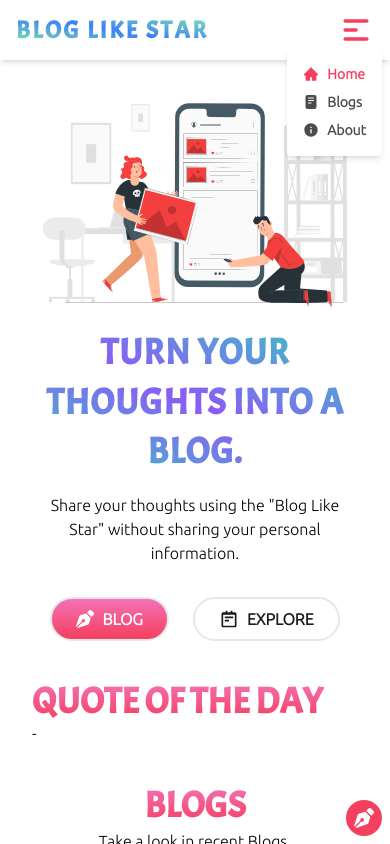
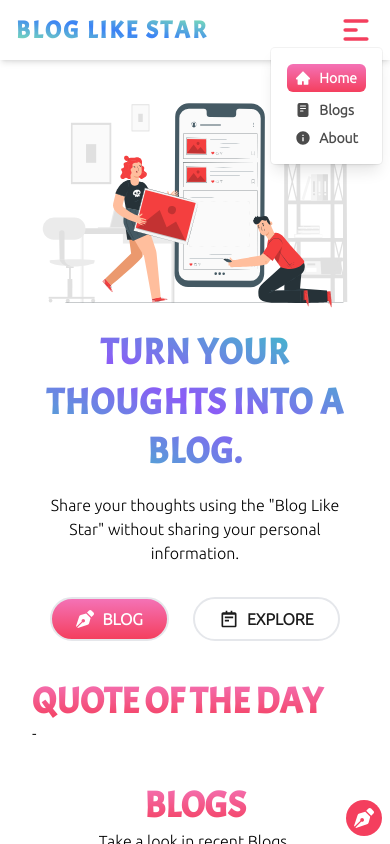
Before and after one commit to atultrp/blog-like-star, a Next.js app: page / in a window 390 px wide. Both pictures are taken after a click on the icon 356 px from the left and 30 px from the top of the page. Shown: the top 844 px of the page. Built offline with nearby package versions, Linux system fonts and the light colour scheme; no server answers; the database is empty.

Commit message:
header ui fixes

```diff
--- a/src/components/Layout/Header.js
+++ b/src/components/Layout/Header.js
@@ -51,23 +51,23 @@ const Header = () => {
           <Link href={"/"} >
             <h1 className="text-2xl font-bold uppercase cursor-pointer items-center custom-font tracking-widest text-transparent bg-clip-text bg-gradient-to-tr from-green-300 via-blue-500 to-green-300">Blog Like Star</h1>
           </Link>
-          <HiMenuAlt1 className="text-4xl text-rose-500" onClick={() => { modal ? setModal(false) : setModal(true) }} />
+          <HiMenuAlt1 className="text-4xl text-rose-500" onClick={() => { setModal(!modal) }} />
         </div>
-        <ul className={`${modal ? 'block' : 'hidden'} absolute right-2 px-4 py-4 shadow-md rounded bg-white font-semibold space-y-2`}>
-          <Link href={"/"} >
-            <li className={`flex items-center space-x-2 ${router.pathname === "/" ? "opacity-100 text-rose-500 cursor-pointer" : "opacity-70 cursor-pointer"}`}>
+        <ul className={`${modal ? 'block' : 'hidden'} absolute right-2 px-4 py-4 shadow-lg rounded bg-white font-semibold space-y-2 ring-1 ring-black ring-opacity-5`}>
+          <Link href={"/"}>
+            <li className={`flex items-center space-x-2 ${router.pathname === "/" ? "opacity-100 text-white bg-gradient-to-t from-rose-500 to-pink-400 rounded-md px-2 py-1 cursor-pointer" : "px-2 opacity-70 cursor-pointer"}`}>
               <AiFillHome />
               <span className='text-sm'>Home</span>
             </li>
           </Link>
-          <Link href={"/blog"} >
-            <li className={`flex items-center space-x-2 ${router.pathname === "/blog" ? "opacity-100 text-rose-500 cursor-pointer" : "opacity-70 cursor-pointer"}`}>
+          <Link href={"/blog"}>
+            <li className={`flex items-center space-x-2 ${router.pathname === "/blog" ? "opacity-100 text-white bg-gradient-to-t from-rose-500 to-pink-400 rounded-md px-2 py-1 cursor-pointer" : "px-2 opacity-70 cursor-pointer"}`}>
               <IoReader />
               <span className='text-sm'>Blogs</span>
             </li>
           </Link>
-          <Link href={"/about"} >
-            <li className={`flex items-center space-x-2 ${router.pathname === "/about" ? "opacity-100 text-rose-500 cursor-pointer" : "opacity-70 cursor-pointer"}`}>
+          <Link href={"/about"}>
+            <li className={`flex items-center space-x-2 ${router.pathname === "/about" ? "opacity-100 text-white bg-gradient-to-t from-rose-500 to-pink-400 rounded-md px-2 py-1 cursor-pointer" : "px-2 opacity-70 cursor-pointer"}`}>
               <MdInfo />
               <span className='text-sm'>About</span>
             </li>
```
